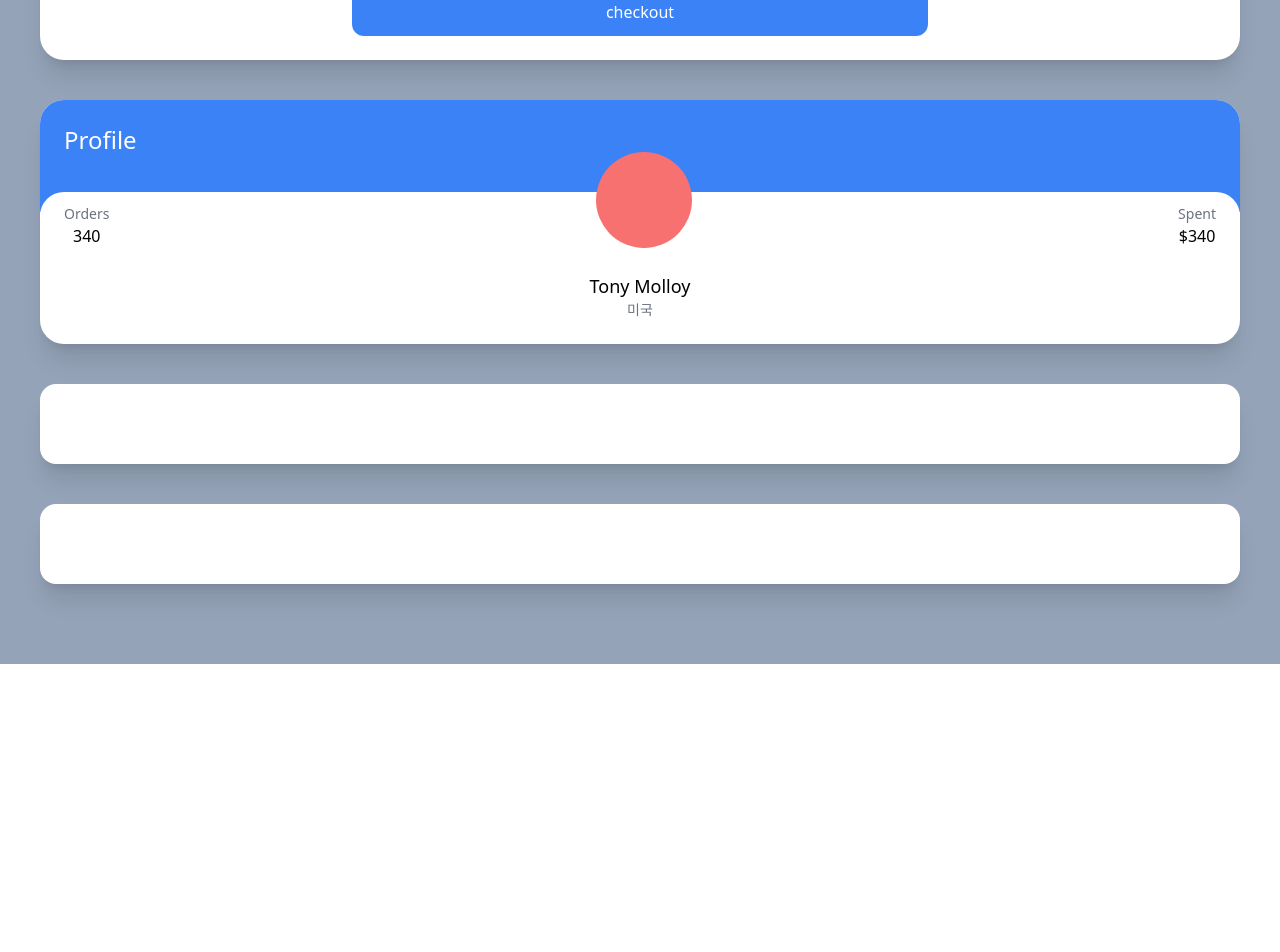
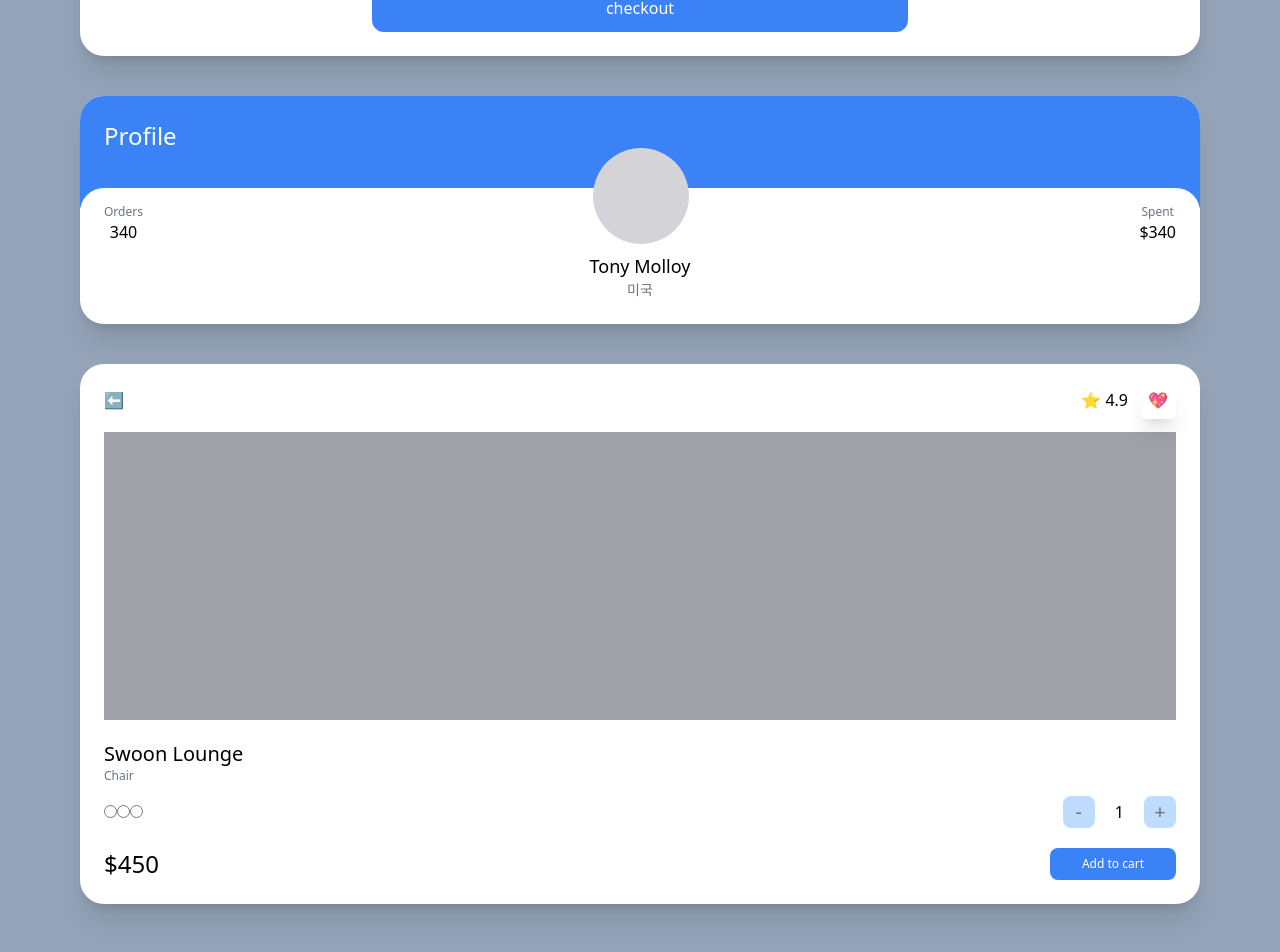
Before and after one commit to b0jun/carrot-market, a Next.js app: page / in a window 1280 px wide. Shown: the part 278-1230 px from the top of the page. Before the commit the page ends 942 px from the top, so only its background shows below. Built offline with nearby package versions, Linux system fonts and the light colour scheme.

Commit message:
feat: Test Drive part Three

```diff
--- a/pages/index.tsx
+++ b/pages/index.tsx
@@ -2,9 +2,9 @@ import type { NextPage } from 'next';
 
 const Home: NextPage = () => {
 	return (
-		<div className="grid gap-10 bg-slate-400 py-20 px-10">
+		<div className="grid min-h-screen gap-10 bg-slate-400 py-20 px-20">
 			<div className="rounded-3xl bg-white p-6 shadow-xl">
-				<span className="text-3xl font-semibold"> Select Item</span>
+				<span className="text-2xl font-semibold">Select Item</span>
 				<div className="my-2 flex justify-between">
 					<span className="text-gray-500">Grey Chair</span>
 					<span className="font-semibold">$170</span>
@@ -28,23 +28,57 @@ const Home: NextPage = () => {
 				<div className="relative -top-5 rounded-3xl bg-white p-6">
 					<div className="relative -top-16 flex items-end justify-between">
 						<div className="flex flex-col items-center">
-							<span className="text-sm text-gray-500">Orders</span>
+							<span className="text-xs text-gray-500">Orders</span>
 							<span className="font-medium">340</span>
 						</div>
-						<div className="h-24 w-24 rounded-full bg-red-400" />
+						<div className="h-24 w-24 rounded-full bg-zinc-300" />
 						<div className="flex flex-col items-center">
-							<span className="text-sm text-gray-500">Spent</span>
+							<span className="text-xs text-gray-500">Spent</span>
 							<span className="font-medium">$340</span>
 						</div>
 					</div>
-					<div className="relative -mt-10 -mb-5 flex flex-col items-center">
+					<div className="relative  -mt-14 -mb-5 flex flex-col items-center">
 						<span className="text-lg font-medium">Tony Molloy</span>
 						<span className="text-sm text-gray-500">미국</span>
 					</div>
 				</div>
 			</div>
-			<div className="rounded-2xl bg-white p-10 shadow-xl"></div>
-			<div className="rounded-2xl bg-white p-10 shadow-xl"></div>
+			<div className="rounded-3xl bg-white p-6 shadow-xl">
+				<div className="mb-5 flex items-center justify-between">
+					<span>⬅️</span>
+					<div className="space-x-3">
+						<span>⭐️ 4.9</span>
+						<span className="rounded-md p-2 shadow-xl">💖</span>
+					</div>
+				</div>
+				<div className="mb-5 h-72 bg-zinc-400" />
+				<div className="flex flex-col">
+					<span className="text-xl font-medium">Swoon Lounge</span>
+					<span className="text-xs text-gray-500">Chair</span>
+					<div className="mt-3 mb-5 flex items-center justify-between">
+						<div>
+							<input type="radio" />
+							<input type="radio" />
+							<input type="radio" />
+						</div>
+						<div className="flex items-center space-x-5">
+							<button className=" flex aspect-square w-8 items-center justify-center rounded-lg bg-blue-200 text-xl text-gray-500">
+								-
+							</button>
+							<span>1</span>
+							<button className=" flex aspect-square w-8 items-center justify-center rounded-lg bg-blue-200 text-xl text-gray-500">
+								+
+							</button>
+						</div>
+					</div>
+					<div className="flex items-center justify-between">
+						<span className="text-2xl font-medium">$450</span>
+						<button className="rounded-lg bg-blue-500 py-2 px-8 text-center text-xs text-white">
+							Add to cart
+						</button>
+					</div>
+				</div>
+			</div>
 		</div>
 	);
 };
```
